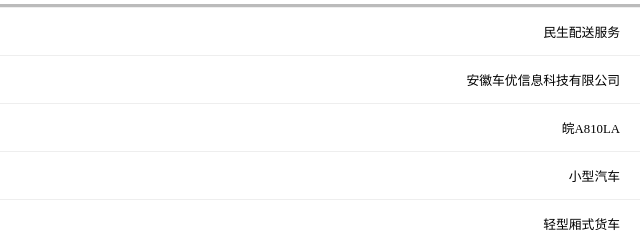
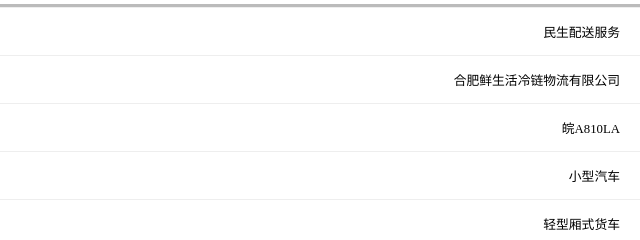
Before and after one commit to githubyfli/githubyfli.github.io, a plain HTML site: page index.html in a window 1280 px wide. Shown: the part 386-626 px from the top of the page, 640-1280 px from the left. Drawn offline with Linux system fonts and the light colour scheme.

Commit message:
Add files via upload

```diff
--- a/index.html
+++ b/index.html
@@ -241,7 +241,7 @@
             <span class="mint-cell-text">申请人</span>
         </div>
         <div class="mint-cell-value">
-            <span class="mint-cell-text">安徽车优信息科技有限公司</span>
+            <span class="mint-cell-text">合肥鲜生活冷链物流有限公司</span>
         </div>
     </div>
     <div class="mint-cell">
```
